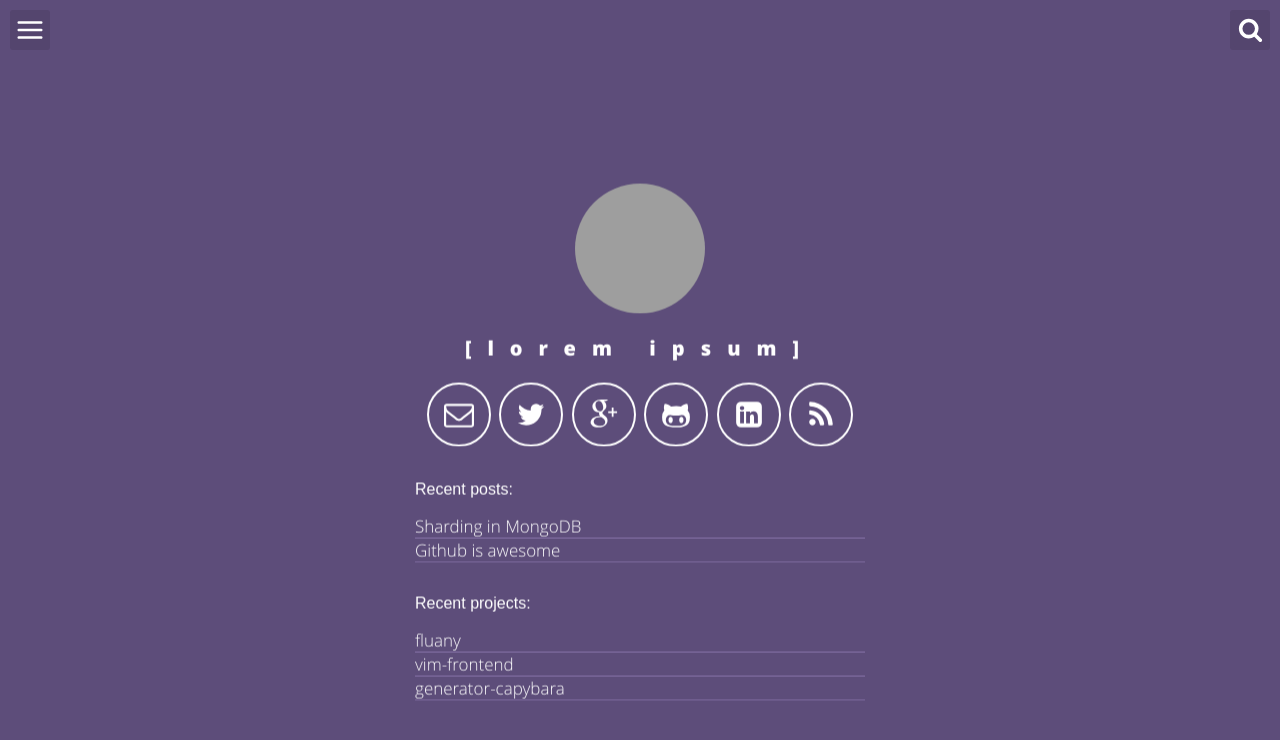
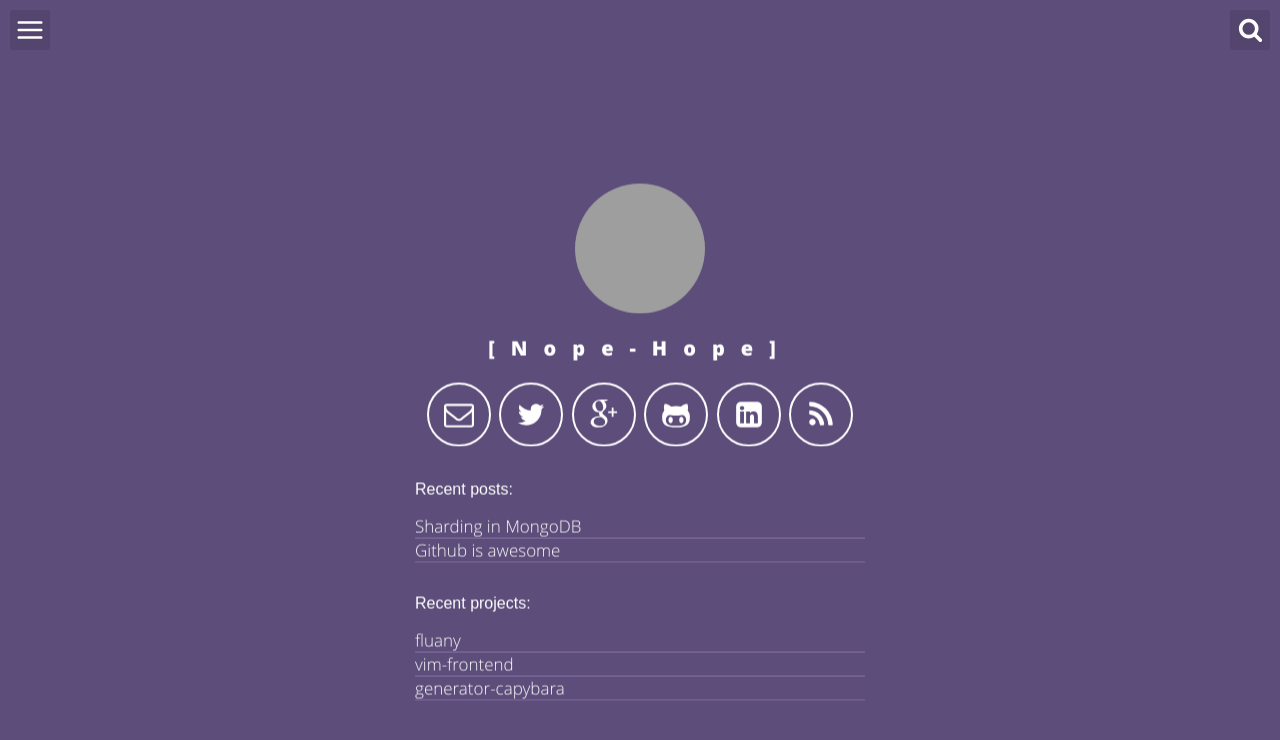
Before and after one commit to Nope-Hope/last, a Jekyll site: the page built from index.html, in a window 1280 px wide. Shown: the top 740 px of the page. Built offline with Jekyll 4.4.1, drawn with Linux system fonts in a browser that asks for light colours; part of the change alters nothing that is shown; grey boxes are pictures that could not be loaded.

Commit message:
updated social links

```diff
--- a/_config.yml
+++ b/_config.yml
@@ -5,7 +5,7 @@ baseurl: "/last" # for test: remove string '/space-jekyll-template' to ''
 url: "http://AutumnEquinox.github.io/last/" # for test: remove string 'http://victorvoid.github.io' to '' but in production: 'https://yourusername.github.io'
 
 # User settings
-username: lorem ipsum
+username: Nope-Hope
 user_title: Lorem Ipsum - FrontEnd
 email: lorem.lorem@ipsum.com
 twitter_username: loremipsum
@@ -36,7 +36,7 @@ links:
     - title: my posts
       url: /posts
       key_trigger: 2
-    - title: series
+    - title: archives
       url: /series
       key_trigger: 3
     - title: tags
@@ -47,11 +47,11 @@ links:
       key_trigger: 5
   section_2:
     - title: github
-      url: http://www.github.com/victorvoid
+      url: http://www.github.com/AutumnEquinox
       new_tab: true
       key_trigger: g
     - title: twitter
-      url: http://www.twitter.com/victorvoid
+      url: http://www.twitter.com/NopeHope14
       key_trigger: t
     - title: search
       url: ""
```
